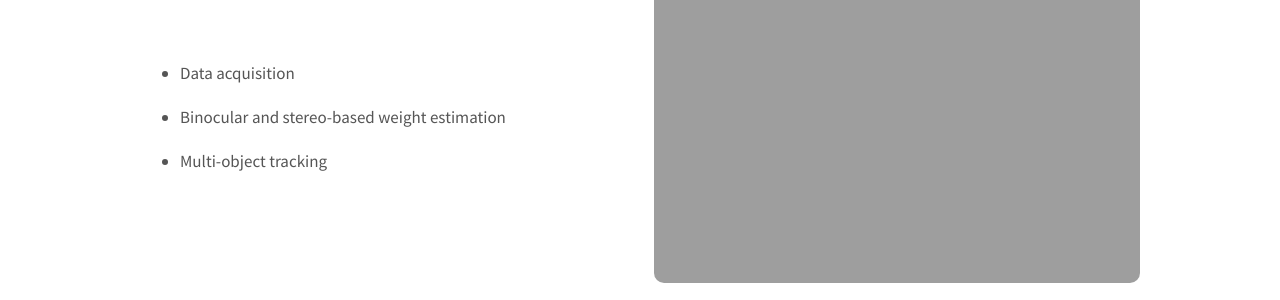
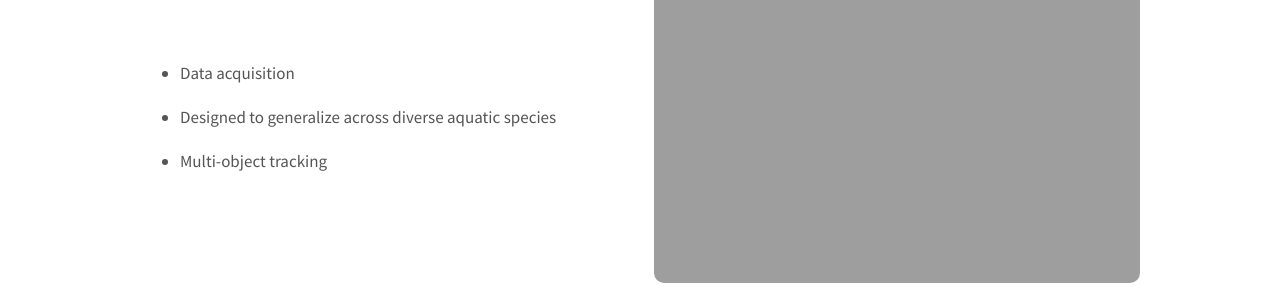
Before and after one commit to WENLU-W/WENLU-W.github.io, a Jekyll site: the page built from docs/_posts/2026-01-30-fish.md, in a window 1280 px wide and 1289 px high. Shown: the part 613-913 px from the top of the window. Built offline with Jekyll 4.4.1, drawn with Linux system fonts in a browser that asks for light colours; nearby versions of some CDN libraries.

Commit message:
Update 2026-01-30-fish.md

```diff
--- a/docs/_posts/2026-01-30-fish.md
+++ b/docs/_posts/2026-01-30-fish.md
@@ -54,7 +54,7 @@ This project develops a computer-vision-based framework for automated underwater
     <td style="vertical-align:center; padding-right:14px;">
       <ul style="margin-top:100; line-height:2.6;">
         <li>Data acquisition</li>
-        <li>Binocular and stereo-based weight estimation </li>
+        <li>Designed to generalize across diverse aquatic species</li>
         <li>Multi-object tracking</li>
       </ul>
     </td>
```
